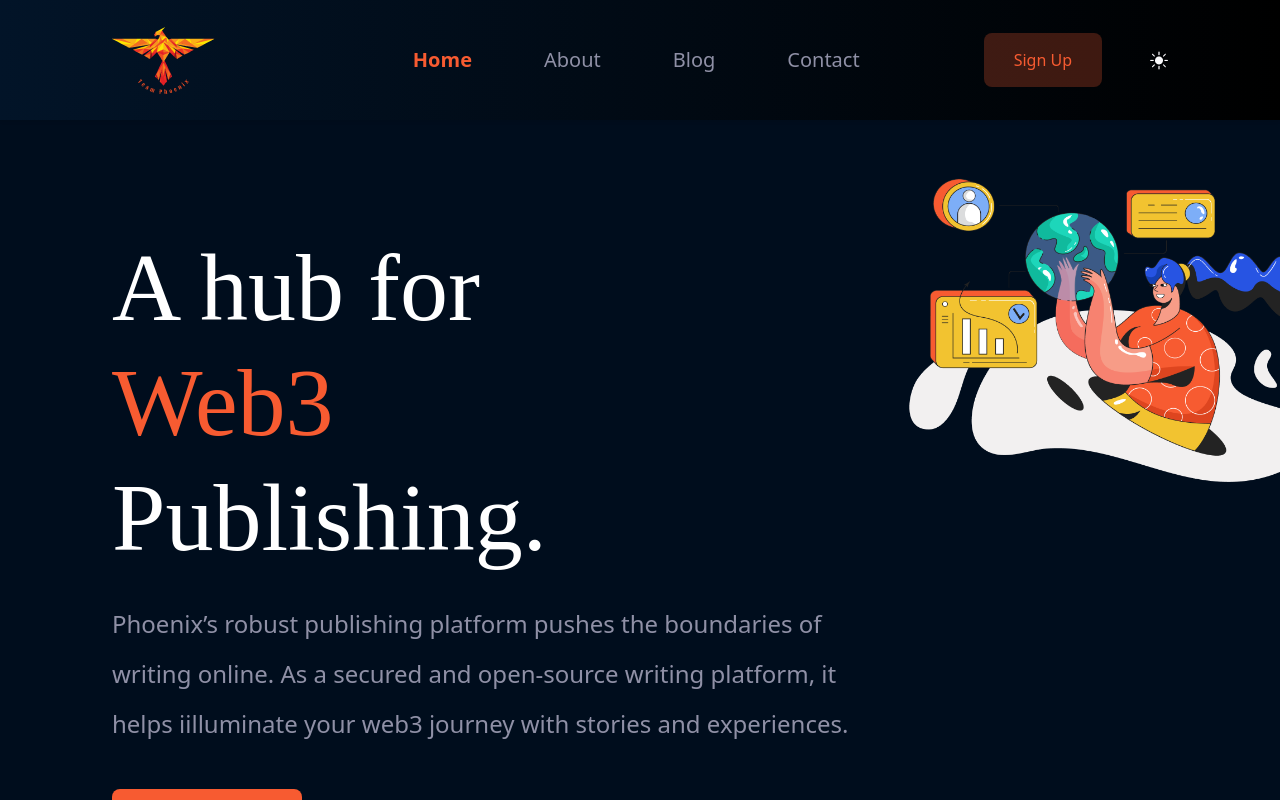
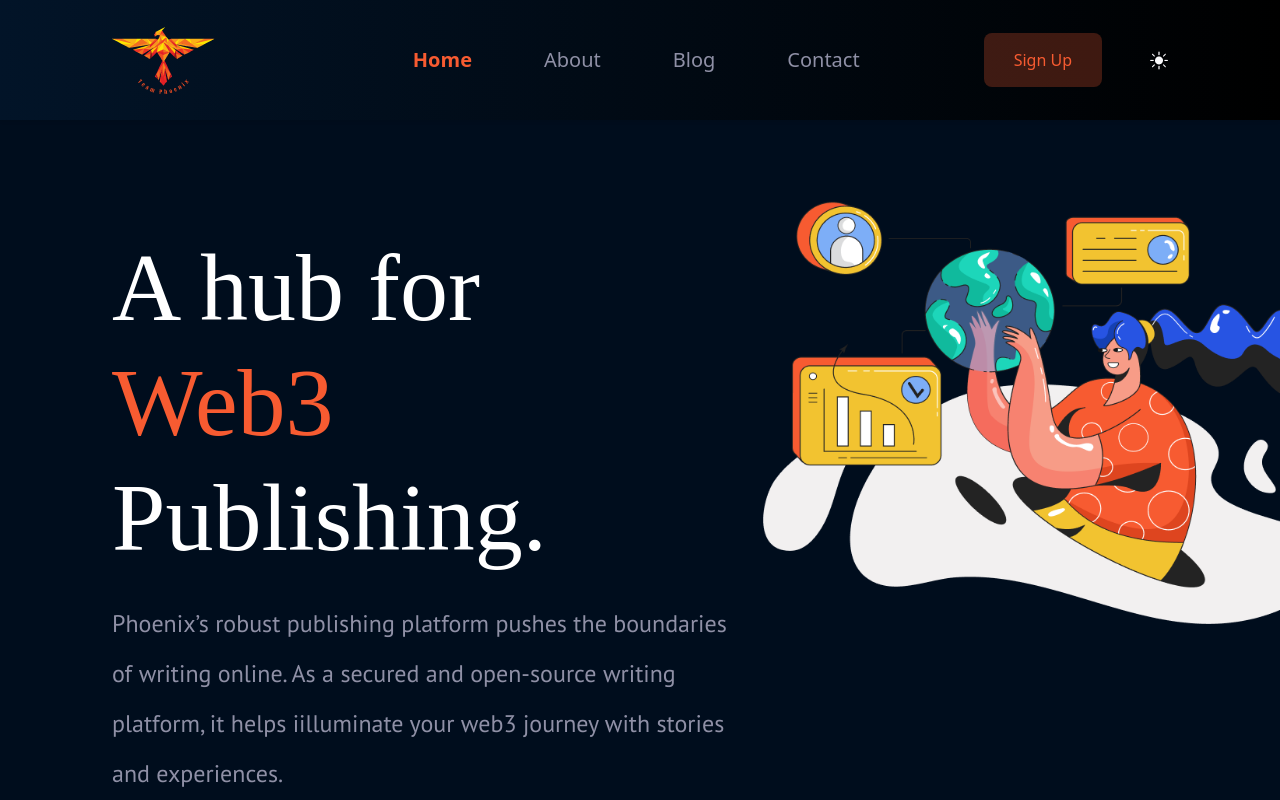
Before and after one commit to arcteggzz/phoenix-blog, a React (Vite) app: page / in a window 1280 px wide. Shown: the top 800 px of the page. Built offline with nearby package versions, Linux system fonts and the light colour scheme; a web font is replaced by a local one.

Commit message:
style: fix hero section

```diff
--- a/src/Components/HeroSection.jsx
+++ b/src/Components/HeroSection.jsx
@@ -18,7 +18,7 @@ const HeroSection = () => {
           >
             A hub for <span className="text-primary">Web3</span> Publishing.
           </h1>
-          <h2 className="text-subtleGrey font-normal lg:text-[24px] md:text-[22px] sm:text-[18px] mt-[24px] lg:w-[780px] md:w-[420px] lg:leading-[50px] md:leading-[30px]">
+          <h2 className="text-subtleGrey font-normal lg:text-[24px] md:text-[22px] sm:text-[18px] mt-[24px] lg:w-[627px] md:w-[420px] lg:leading-[50px] md:leading-[30px] font-ptSans">
             Phoenix’s robust publishing platform pushes the boundaries of
             writing online. As a secured and open-source writing platform, it
             helps iilluminate your web3 journey with stories and experiences.
```
